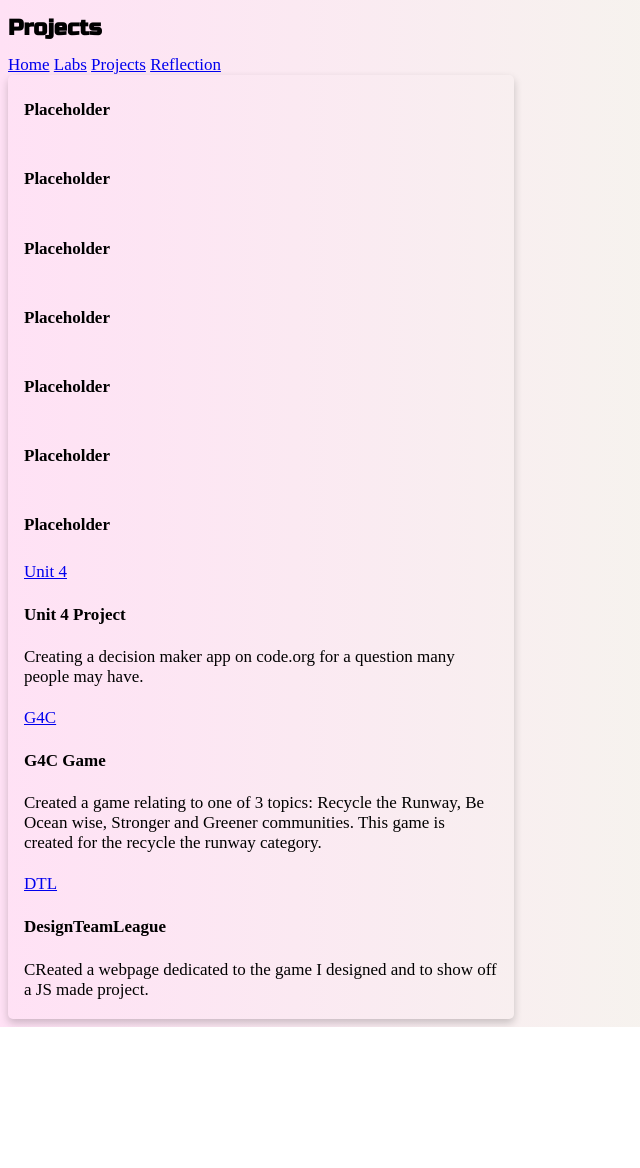
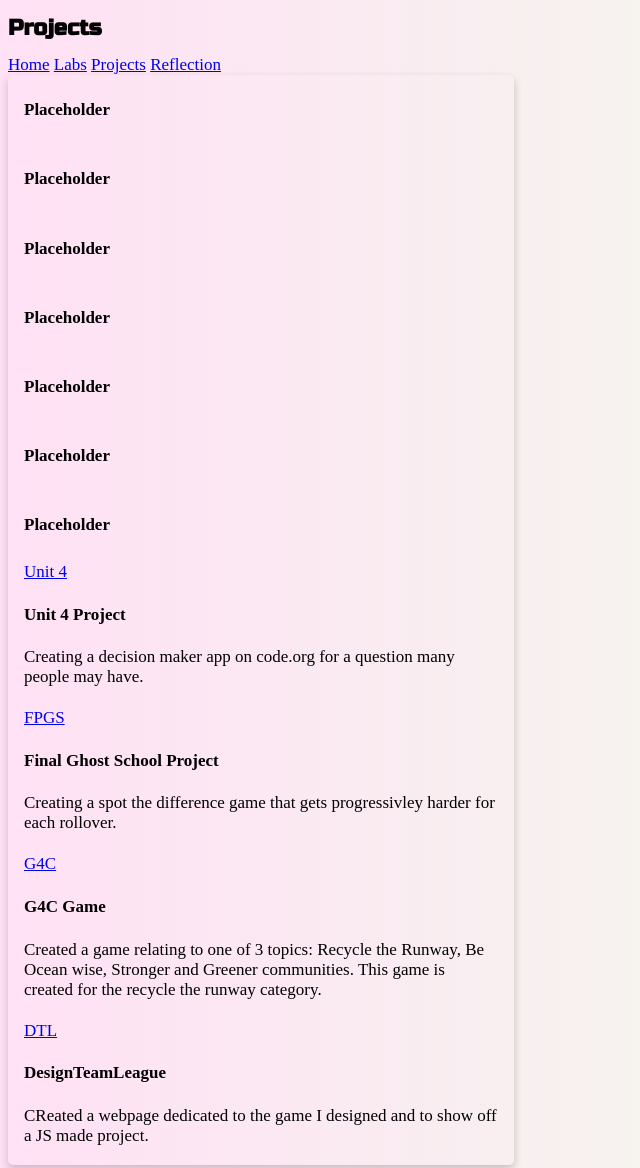
Before and after one commit to AmeliaD4/Sophomore-Portfolio, a plain HTML site: page Projects.html in a window 1280 px wide. Shown: the top 1168 px of the page, without its empty margins (0-640 px from the left). Before the commit the page ends 1027 px from the top, so only its background shows below. Drawn offline with Linux system fonts and the light colour scheme.

Commit message:
Update Projects.html

```diff
--- a/Projects.html
+++ b/Projects.html
@@ -55,6 +55,12 @@
       <p>Creating a decision maker app on code.org for a question many people may have.</p>
   </div>
 
+<div class="container">
+<a href="https://ameliad4.github.io/Final-Project-Ghost-School-AD/">FPGS</a>
+ <h4><b>Final Ghost School Project</b></h4>
+      <p>Creating a spot the difference game that gets progressivley harder for each rollover.</p>
+</div>
+
     <div class="container">
       <a href="https://studio.code.org/projects/applab/N0WnDT2YX-3kcT6csY_grH0avmb4qfCFjOahQPTx808">G4C</a>
     <h4><b>G4C Game</b></h4>
```
